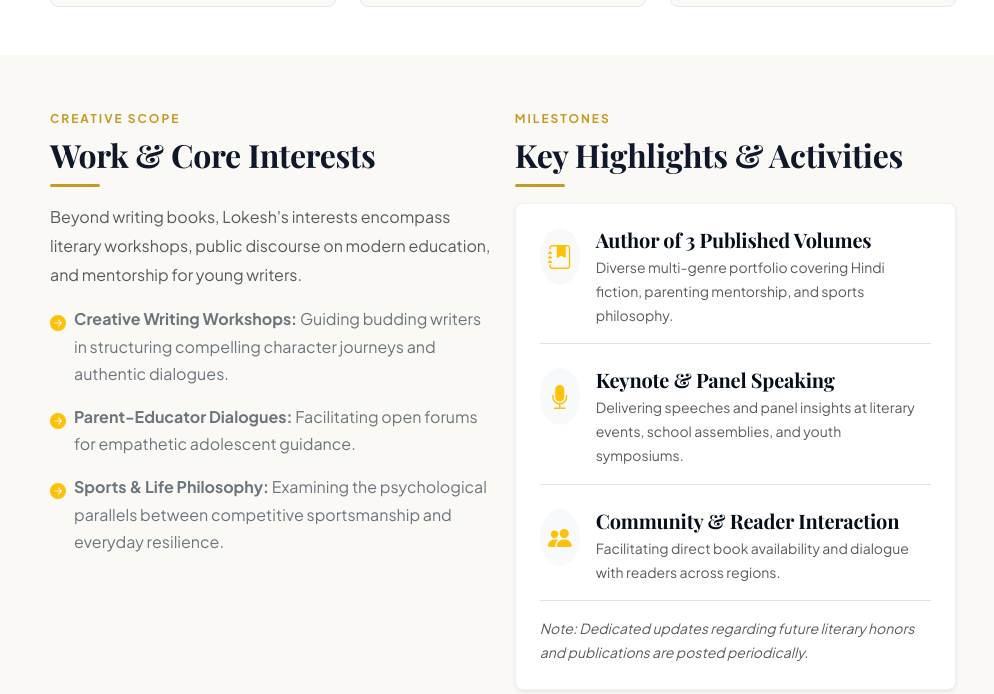
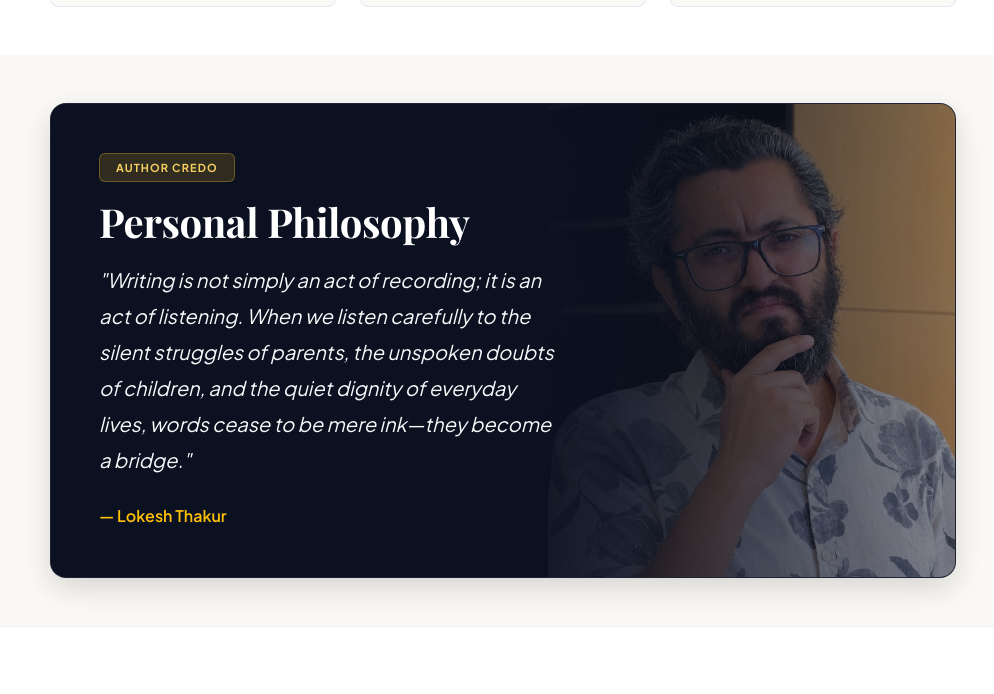
Before and after one commit to anmolc3/lokeshthakur, a plain HTML site: page about.html in a window 1280 px wide. Shown: the part 2800-3494 px from the top of the page, without its empty margins (286-1280 px from the left). Drawn offline with nearby package versions, Linux system fonts and the light colour scheme; a web font is replaced by a local one.

Commit message:
Remove Work & Core Interests and Milestones section from about page

```diff
--- a/about.html
+++ b/about.html
@@ -317,88 +317,9 @@ LOKESH THAKUR — AUTHOR, STORYTELLER, AND PHILOSOPHICAL THINKER — CHRONICLING
     </section>
 
     <!-- =======================================================
-    # SECTION 6 & 7: WORK, INTERESTS & ACHIEVEMENTS
+    # SECTION 6: PERSONAL PHILOSOPHY
     ======================================================== -->
     <section class="section py-5" style="background-color: var(--lt-bg-cream);">
-      <div class="container" data-aos="fade-up">
-        <div class="row gy-5">
-          <div class="col-lg-6">
-            <div class="section-heading-wrapper mb-3">
-              <span class="section-eyebrow">Creative Scope</span>
-              <h3 class="section-main-title">Work &amp; Core Interests</h3>
-            </div>
-
-            <!-- EDITABLE: WORK & INTERESTS -->
-            <div class="editable-content-block">
-              <p class="text-muted" style="line-height: 1.8;">
-                Beyond writing books, Lokesh's interests encompass literary workshops, public discourse on modern education, and mentorship for young writers.
-              </p>
-              <ul class="list-unstyled text-secondary">
-                <li class="mb-3 d-flex align-items-start gap-2">
-                  <i class="bi bi-arrow-right-circle-fill text-warning mt-1"></i>
-                  <div><strong>Creative Writing Workshops:</strong> Guiding budding writers in structuring compelling character journeys and authentic dialogues.</div>
-                </li>
-                <li class="mb-3 d-flex align-items-start gap-2">
-                  <i class="bi bi-arrow-right-circle-fill text-warning mt-1"></i>
-                  <div><strong>Parent-Educator Dialogues:</strong> Facilitating open forums for empathetic adolescent guidance.</div>
-                </li>
-                <li class="mb-3 d-flex align-items-start gap-2">
-                  <i class="bi bi-arrow-right-circle-fill text-warning mt-1"></i>
-                  <div><strong>Sports &amp; Life Philosophy:</strong> Examining the psychological parallels between competitive sportsmanship and everyday resilience.</div>
-                </li>
-              </ul>
-            </div>
-            <!-- END EDITABLE: WORK & INTERESTS -->
-          </div>
-
-          <div class="col-lg-6">
-            <div class="section-heading-wrapper mb-3">
-              <span class="section-eyebrow">Milestones</span>
-              <h3 class="section-main-title">Key Highlights &amp; Activities</h3>
-            </div>
-
-            <!-- EDITABLE: ACHIEVEMENTS & HIGHLIGHTS -->
-            <div class="p-4 bg-white rounded-3 shadow-sm border border-secondary border-opacity-10">
-              <div class="d-flex align-items-start gap-3 mb-4 pb-3 border-bottom">
-                <div class="bg-light p-2 rounded-circle text-warning fs-4"><i class="bi bi-journal-bookmark-fill"></i></div>
-                <div>
-                  <h5 class="fw-bold mb-1">Author of 3 Published Volumes</h5>
-                  <p class="text-muted small mb-0">Diverse multi-genre portfolio covering Hindi fiction, parenting mentorship, and sports philosophy.</p>
-                </div>
-              </div>
-
-              <div class="d-flex align-items-start gap-3 mb-4 pb-3 border-bottom">
-                <div class="bg-light p-2 rounded-circle text-warning fs-4"><i class="bi bi-mic-fill"></i></div>
-                <div>
-                  <h5 class="fw-bold mb-1">Keynote &amp; Panel Speaking</h5>
-                  <p class="text-muted small mb-0">Delivering speeches and panel insights at literary events, school assemblies, and youth symposiums.</p>
-                </div>
-              </div>
-
-              <div class="d-flex align-items-start gap-3">
-                <div class="bg-light p-2 rounded-circle text-warning fs-4"><i class="bi bi-people-fill"></i></div>
-                <div>
-                  <h5 class="fw-bold mb-1">Community &amp; Reader Interaction</h5>
-                  <p class="text-muted small mb-0">Facilitating direct book availability and dialogue with readers across regions.</p>
-                </div>
-              </div>
-
-              <!-- EDITABLE: PLACEHOLDER FOR UPCOMING AWARDS OR CREDENTIALS -->
-              <div class="mt-3 pt-3 border-top text-muted small fst-italic">
-                <!-- Additional verifiable awards, honors, or institutional affiliations can be updated here when provided. -->
-                Note: Dedicated updates regarding future literary honors and publications are posted periodically.
-              </div>
-            </div>
-            <!-- END EDITABLE: ACHIEVEMENTS -->
-          </div>
-        </div>
-      </div>
-    </section>
-
-    <!-- =======================================================
-    # SECTION 8: PERSONAL PHILOSOPHY
-    ======================================================== -->
-    <section class="section py-5" style="background-color: #ffffff;">
       <div class="container" data-aos="fade-up">
         <div class="philosophy-card p-4 p-md-5 rounded-4 position-relative overflow-hidden" style="color: #ffffff; min-height: 380px;">
           <!-- Thoughtful Portrait with Glasses Background -->
```
